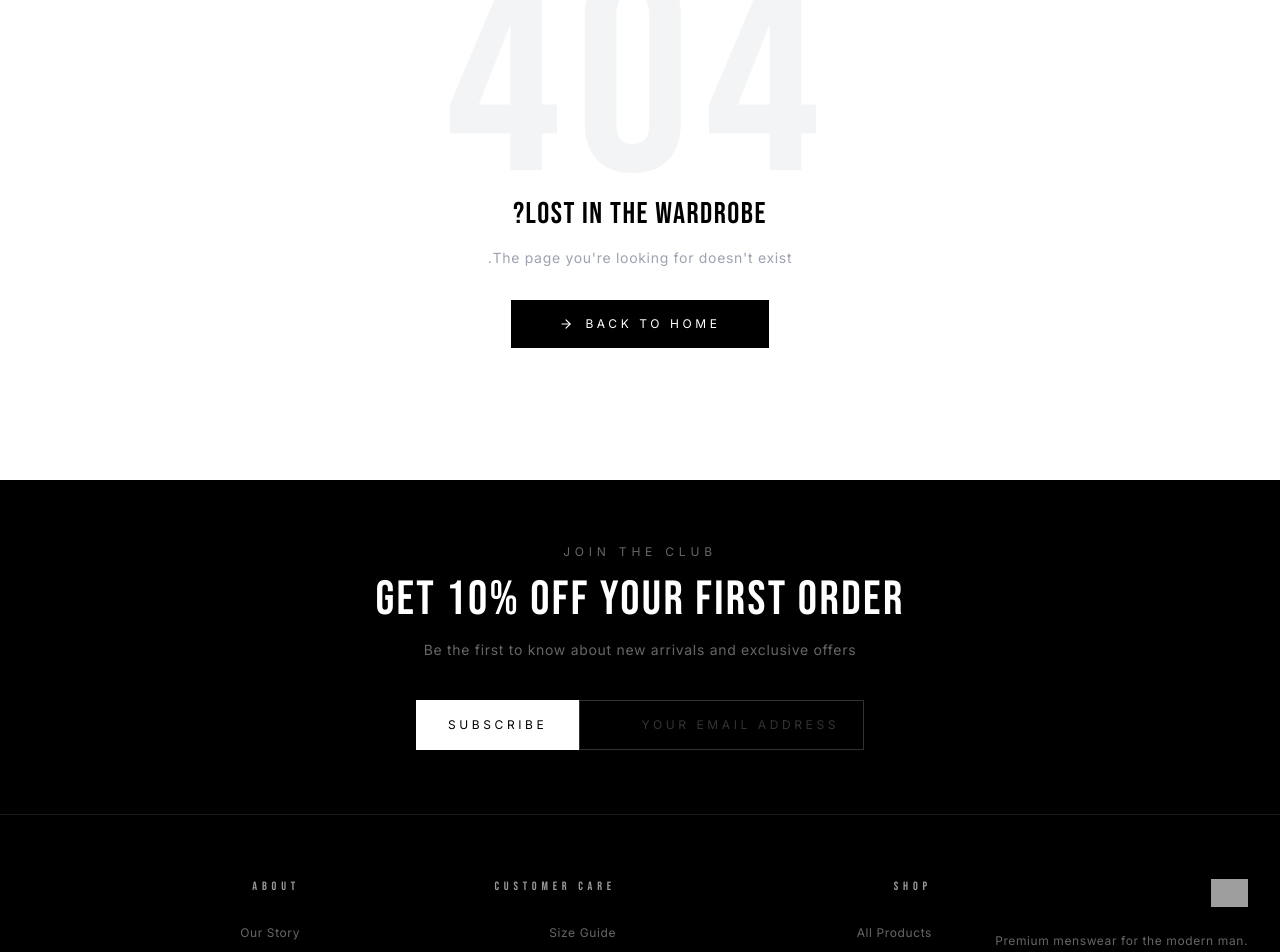
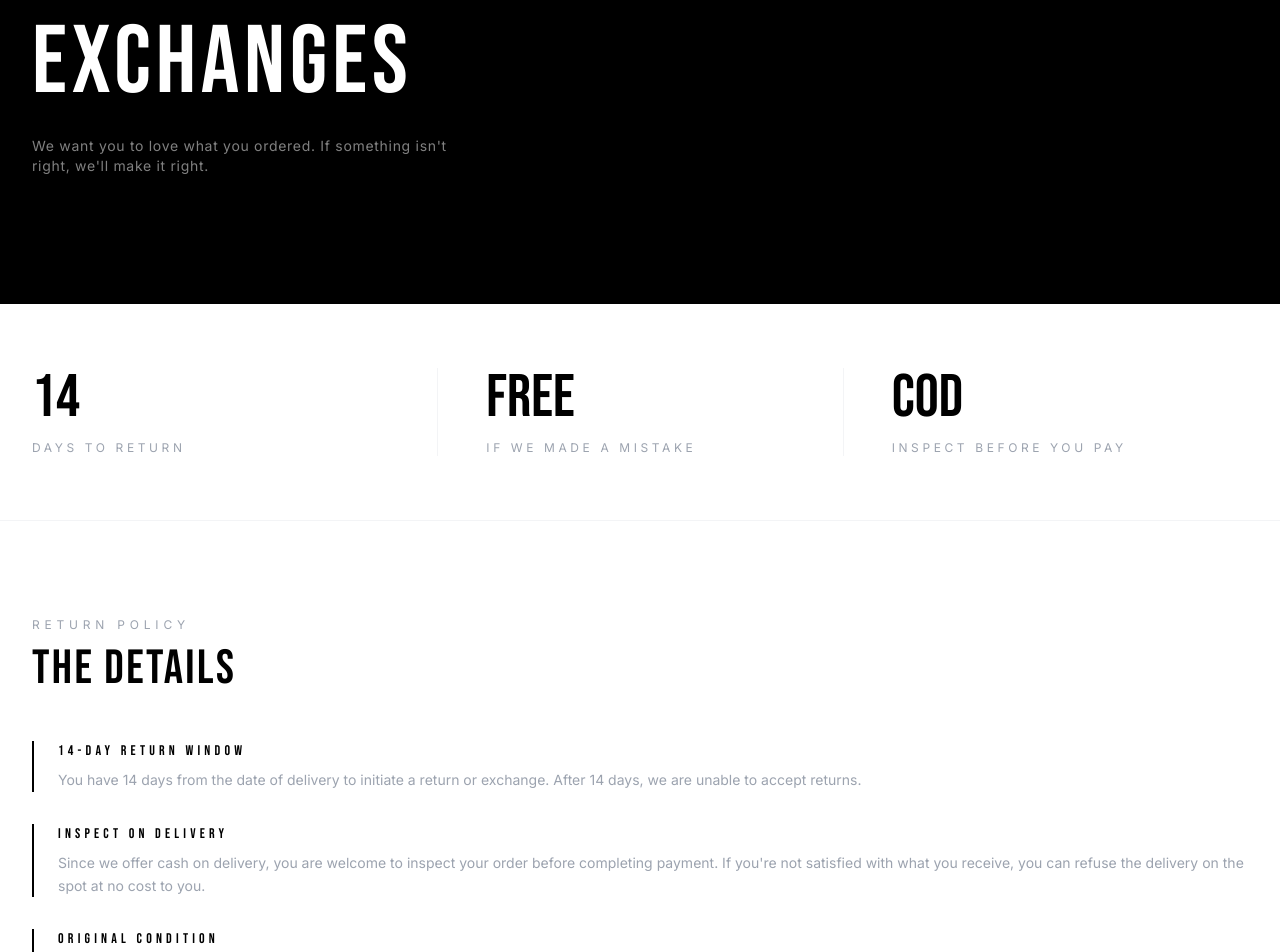
Before and after one commit to Ahmed-Elmmohamedy/seenways-frontend, a Next.js app: page /returns in a window 1280 px wide. Before the commit this address had no page. Shown: the part 320-1272 px from the top of the page. Built offline with nearby package versions, Linux system fonts and the light colour scheme; grey boxes are pictures that could not be loaded.

Commit message:
Create page.tsx

```diff
--- /dev/null
+++ b/src/app/returns/page.tsx
@@ -0,0 +1,183 @@
+import Navbar from "@/components/layout/Navbar";
+import Footer from "@/components/layout/Footer";
+import type { Metadata } from "next";
+import { RotateCcw, CheckCircle, XCircle, ArrowRight } from "lucide-react";
+import Link from "next/link";
+
+export const metadata: Metadata = {
+  title: "Returns & Exchanges | SEENWAYS",
+  description: "سياسة الإرجاع والاستبدال - SEENWAYS",
+};
+
+export default function ReturnsPage() {
+  return (
+    <>
+      <Navbar />
+      <main className="pt-20" dir="ltr">
+
+        {/* Hero */}
+        <section className="py-20 md:py-32 bg-black text-white">
+          <div className="container">
+            <p className="text-xs tracking-[0.5em] uppercase text-white/40 mb-4">SEENWAYS</p>
+            <h1 className="text-6xl md:text-8xl font-display leading-none mb-6">
+              RETURNS &<br />EXCHANGES
+            </h1>
+            <p className="text-white/50 text-sm tracking-wider max-w-md">
+              We want you to love what you ordered. If something isn't right, we'll make it right.
+            </p>
+          </div>
+        </section>
+
+        {/* Key Numbers */}
+        <section className="py-16 border-b border-gray-100">
+          <div className="container">
+            <div className="grid grid-cols-1 md:grid-cols-3 gap-0 divide-y md:divide-y-0 md:divide-x divide-gray-100">
+              <div className="py-10 md:py-0 md:px-12 first:pl-0 last:pr-0">
+                <p className="text-6xl font-display mb-3">14</p>
+                <p className="text-xs tracking-widest uppercase text-gray-400">Days to Return</p>
+              </div>
+              <div className="py-10 md:py-0 md:px-12">
+                <p className="text-6xl font-display mb-3">FREE</p>
+                <p className="text-xs tracking-widest uppercase text-gray-400">If We Made a Mistake</p>
+              </div>
+              <div className="py-10 md:py-0 md:px-12">
+                <p className="text-6xl font-display mb-3">COD</p>
+                <p className="text-xs tracking-widest uppercase text-gray-400">Inspect Before You Pay</p>
+              </div>
+            </div>
+          </div>
+        </section>
+
+        {/* Return Policy */}
+        <section className="py-16 md:py-24 border-b border-gray-100">
+          <div className="container max-w-3xl">
+            <p className="text-xs tracking-[0.4em] uppercase text-gray-400 mb-3">RETURN POLICY</p>
+            <h2 className="text-4xl md:text-5xl font-display mb-12">THE DETAILS</h2>
+            <div className="space-y-8">
+              {[
+                {
+                  title: "14-DAY RETURN WINDOW",
+                  desc: "You have 14 days from the date of delivery to initiate a return or exchange. After 14 days, we are unable to accept returns."
+                },
+                {
+                  title: "INSPECT ON DELIVERY",
+                  desc: "Since we offer cash on delivery, you are welcome to inspect your order before completing payment. If you're not satisfied with what you receive, you can refuse the delivery on the spot at no cost to you."
+                },
+                {
+                  title: "ORIGINAL CONDITION",
+                  desc: "Items must be returned unworn, unwashed, and in their original packaging with all tags still attached. Items that have been worn, washed, or damaged will not be accepted."
+                },
+                {
+                  title: "SHIPPING COSTS",
+                  desc: "If the return is due to our error (wrong item, damaged product, manufacturing defect), we will cover the return shipping cost. If you changed your mind or ordered the wrong size, the return shipping cost is your responsibility."
+                },
+              ].map((item) => (
+                <div key={item.title} className="border-l-2 border-black pl-6">
+                  <h3 className="text-sm font-display tracking-widest mb-2">{item.title}</h3>
+                  <p className="text-gray-400 text-sm leading-relaxed">{item.desc}</p>
+                </div>
+              ))}
+            </div>
+          </div>
+        </section>
+
+        {/* What's Accepted */}
+        <section className="py-16 md:py-24 border-b border-gray-100 bg-gray-50">
+          <div className="container max-w-3xl">
+            <p className="text-xs tracking-[0.4em] uppercase text-gray-400 mb-3">ELIGIBILITY</p>
+            <h2 className="text-4xl md:text-5xl font-display mb-12">WHAT CAN BE RETURNED?</h2>
+            <div className="grid grid-cols-1 md:grid-cols-2 gap-8">
+              <div>
+                <div className="flex items-center gap-3 mb-6">
+                  <CheckCircle size={18} className="text-green-500 flex-shrink-0" />
+                  <h3 className="text-sm font-display tracking-widest">ACCEPTED</h3>
+                </div>
+                <ul className="space-y-3">
+                  {[
+                    "Unworn and unwashed items",
+                    "Items with original tags attached",
+                    "Items in original packaging",
+                    "Wrong item received",
+                    "Damaged or defective items",
+                    "Items refused on delivery",
+                  ].map((item) => (
+                    <li key={item} className="flex items-start gap-3 text-sm text-gray-500">
+                      <span className="w-1 h-1 bg-black rounded-full mt-2 flex-shrink-0" />
+                      {item}
+                    </li>
+                  ))}
+                </ul>
+              </div>
+              <div>
+                <div className="flex items-center gap-3 mb-6">
+                  <XCircle size={18} className="text-red-400 flex-shrink-0" />
+                  <h3 className="text-sm font-display tracking-widest">NOT ACCEPTED</h3>
+                </div>
+                <ul className="space-y-3">
+                  {[
+                    "Worn or washed items",
+                    "Items without original tags",
+                    "Items returned after 14 days",
+                    "Items damaged by the customer",
+                    "Sale or discounted items",
+                  ].map((item) => (
+                    <li key={item} className="flex items-start gap-3 text-sm text-gray-500">
+                      <span className="w-1 h-1 bg-red-400 rounded-full mt-2 flex-shrink-0" />
+                      {item}
+                    </li>
+                  ))}
+                </ul>
+              </div>
+            </div>
+          </div>
+        </section>
+
+        {/* How to Return */}
+        <section className="py-16 md:py-24 border-b border-gray-100">
+          <div className="container max-w-3xl">
+            <p className="text-xs tracking-[0.4em] uppercase text-gray-400 mb-3">PROCESS</p>
+            <h2 className="text-4xl md:text-5xl font-display mb-12">HOW TO RETURN</h2>
+            <div className="space-y-8">
+              {[
+                { step: "01", title: "CONTACT US", desc: "Reach out through the same channel you used to place your order — WhatsApp, Instagram, or our contact form. Mention your order number and the reason for return." },
+                { step: "02", title: "GET APPROVAL", desc: "Our team will review your request and confirm eligibility within 24 hours. We'll provide you with return instructions." },
+                { step: "03", title: "SHIP IT BACK", desc: "Send the item back in its original condition. If the return is our fault, we'll arrange pickup at no cost to you." },
+                { step: "04", title: "REFUND OR EXCHANGE", desc: "Once we receive and inspect the item, we'll process your exchange or refund within 3-5 business days." },
+              ].map((item) => (
+                <div key={item.step} className="flex gap-6">
+                  <span className="text-4xl font-display text-gray-100 flex-shrink-0">{item.step}</span>
+                  <div className="pt-2">
+                    <h3 className="text-sm font-display tracking-widest mb-2">{item.title}</h3>
+                    <p className="text-gray-400 text-sm leading-relaxed">{item.desc}</p>
+                  </div>
+                </div>
+              ))}
+            </div>
+          </div>
+        </section>
+
+        {/* CTA */}
+        <section className="py-16 md:py-24">
+          <div className="container max-w-3xl">
+            <h2 className="text-4xl md:text-5xl font-display mb-6">HAVE QUESTIONS?</h2>
+            <p className="text-gray-400 text-sm leading-relaxed mb-8 max-w-md">
+              Our team is here to help. Reach out and we'll get back to you as soon as possible.
+            </p>
+            <div className="flex flex-col sm:flex-row gap-4">
+              <a href="https://www.instagram.com/seen__ways" target="_blank" rel="noopener noreferrer"
+                className="inline-flex items-center gap-3 bg-black text-white px-8 py-4 text-xs tracking-widest uppercase hover:bg-gray-900 transition-colors">
+                INSTAGRAM @SEEN__WAYS
+              </a>
+              <Link href="/contact"
+                className="inline-flex items-center gap-3 border border-black px-8 py-4 text-xs tracking-widest uppercase hover:bg-black hover:text-white transition-colors">
+                CONTACT FORM <ArrowRight size={14} />
+              </Link>
+            </div>
+          </div>
+        </section>
+
+      </main>
+      <Footer />
+    </>
+  );
+}
```
